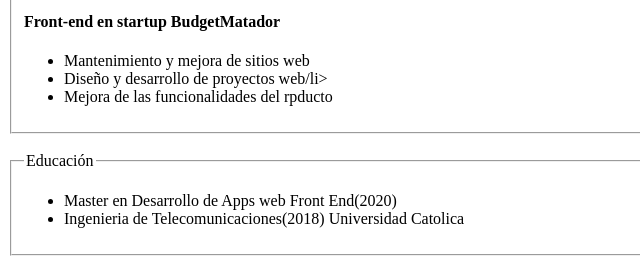
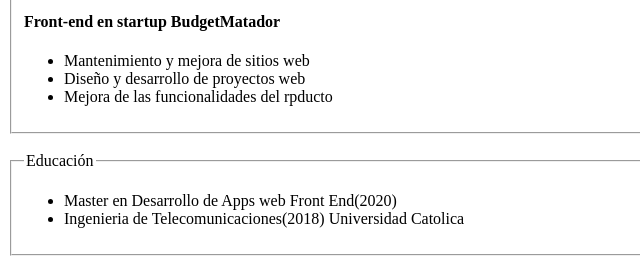
Before and after one commit to 767sofia/Curriculum-Vitae, a plain HTML site: page index.html in a window 1280 px wide. Shown: the part 801-1059 px from the top of the page, 0-640 px from the left. Drawn offline with Linux system fonts and the light colour scheme.

Commit message:
ultimos arreglos

```diff
--- a/index.html
+++ b/index.html
@@ -34,7 +34,7 @@
             <h4>Front-end en startup BudgetMatador</h4>
             <ul>
                 <li>Mantenimiento y mejora de sitios web</li>
-                <li>Diseño y desarrollo de proyectos web/li>
+                <li>Diseño y desarrollo de proyectos web</li>
                 <li>Mejora de las funcionalidades del rpducto</li>
             </ul>
         </fieldset>
```
